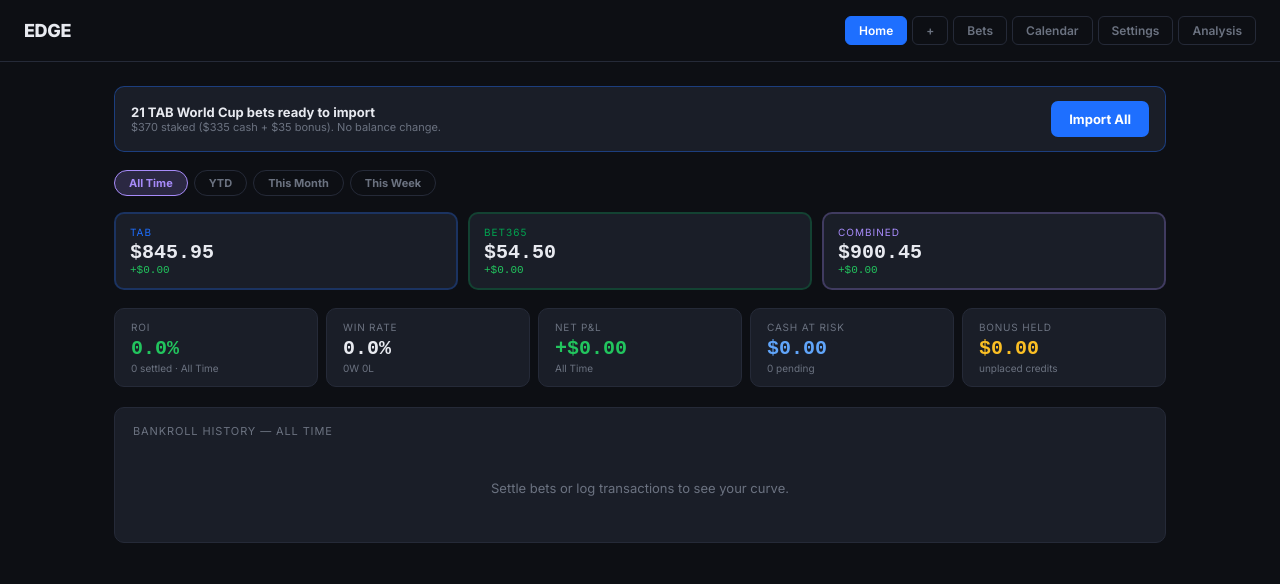
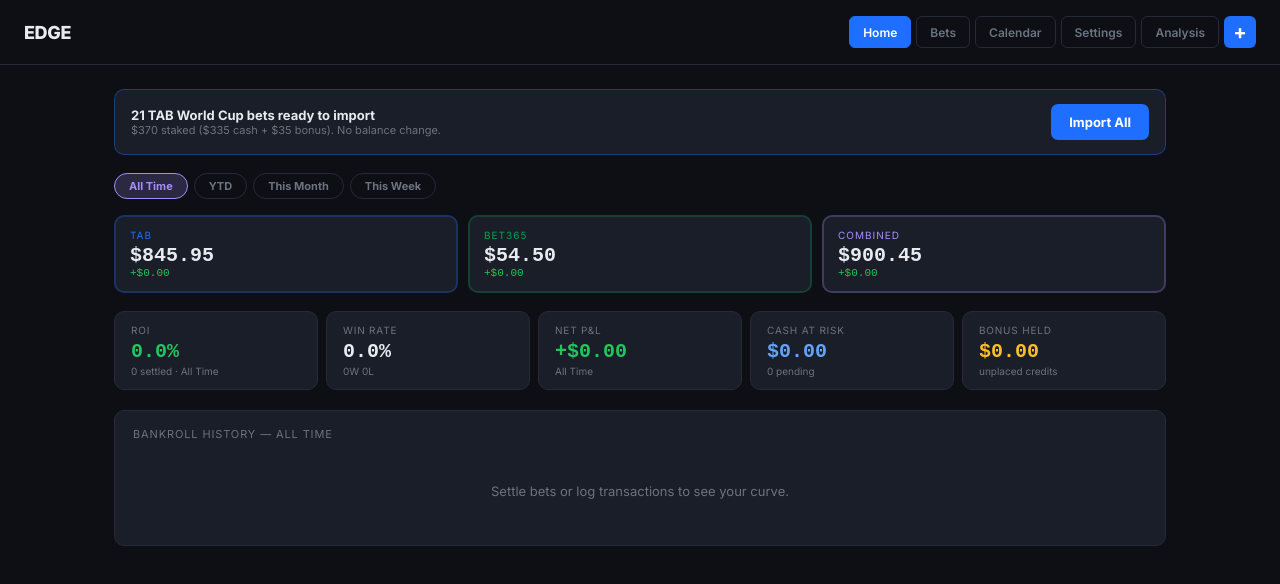
Before and after one commit to kfideliss/betting-tracker, a React (Vite) app: page / in a window 1280 px wide. Shown: the top 584 px of the page. Built offline with nearby package versions, Linux system fonts and the light colour scheme.

Commit message:
replace + tab with standalone + icon button

```diff
--- a/src/App.jsx
+++ b/src/App.jsx
@@ -471,9 +471,10 @@ export default function App(){
         <div style={{display:"flex",alignItems:"center",justifyContent:"space-between",flexWrap:"wrap",gap:10}}>
           <span style={{fontWeight:800,fontSize:18,letterSpacing:"-0.02em"}}>EDGE</span>
           <div style={{display:"flex",gap:5,flexWrap:"wrap"}}>
-            {[["dashboard","Home"],["add",editId?"Edit":"+"],["log","Bets"],["calendar","Calendar"],["accounts","Settings"],["analysis","Analysis"]].map(([k,label])=>(
+            {[["dashboard","Home"],["log","Bets"],["calendar","Calendar"],["accounts","Settings"],["analysis","Analysis"]].map(([k,label])=>(
               <button key={k} onClick={()=>setTab(k)} style={{background:tab===k?C.accent:"transparent",color:tab===k?"#fff":C.muted,border:`1px solid ${tab===k?C.accent:C.border}`,borderRadius:6,padding:isMobile?"7px 10px":"6px 13px",fontSize:12,fontWeight:600,cursor:"pointer"}}>{label}</button>
             ))}
+            <button onClick={()=>setTab("add")} style={{background:tab==="add"?C.accent:C.accent,color:"#fff",border:"none",borderRadius:6,width:32,height:32,fontSize:20,fontWeight:700,cursor:"pointer",display:"flex",alignItems:"center",justifyContent:"center",lineHeight:1,flexShrink:0}}>+</button>
           </div>
         </div>
       </div>
```
